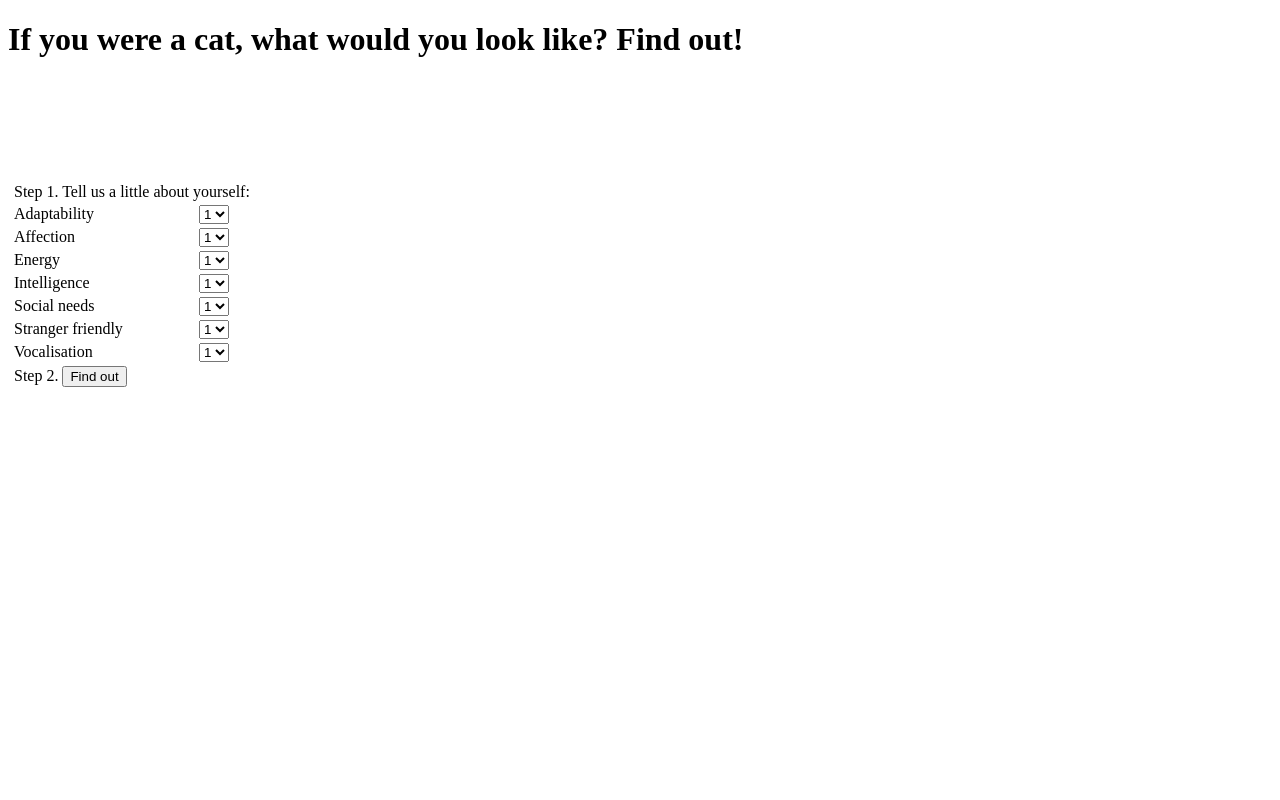
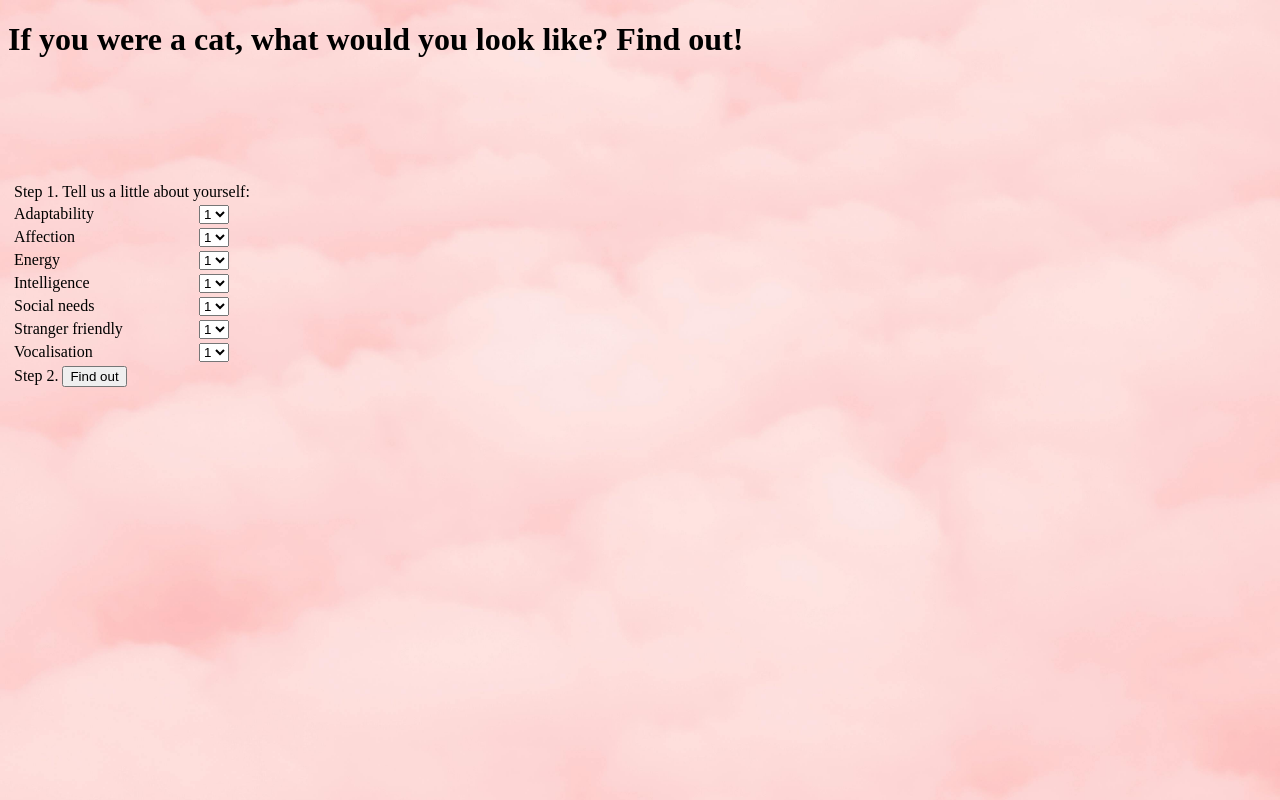
Before and after one commit to l-rud/js-web-app, a plain HTML site: page index.html in a window 1280 px wide. Drawn offline with Linux system fonts and the light colour scheme.

Commit message:
Adding background image

```diff
--- a/index.html
+++ b/index.html
@@ -5,6 +5,7 @@
     <meta name="viewport" content="width=device-width, initial-scale=1.0">
     <title>Purrfect match</title>
     <script defer src="script.mjs" type="module"></script>
+    <link rel="stylesheet" href="style.css">
   </head>
 </head>
 <body>
--- /dev/null
+++ b/style.css
@@ -0,0 +1,4 @@
+body {
+    background-image: url('images/pinkSky.jpg');
+    background-size: cover;
+  }
```
Also changed, not shown: images/pinkSky.jpg (added).
